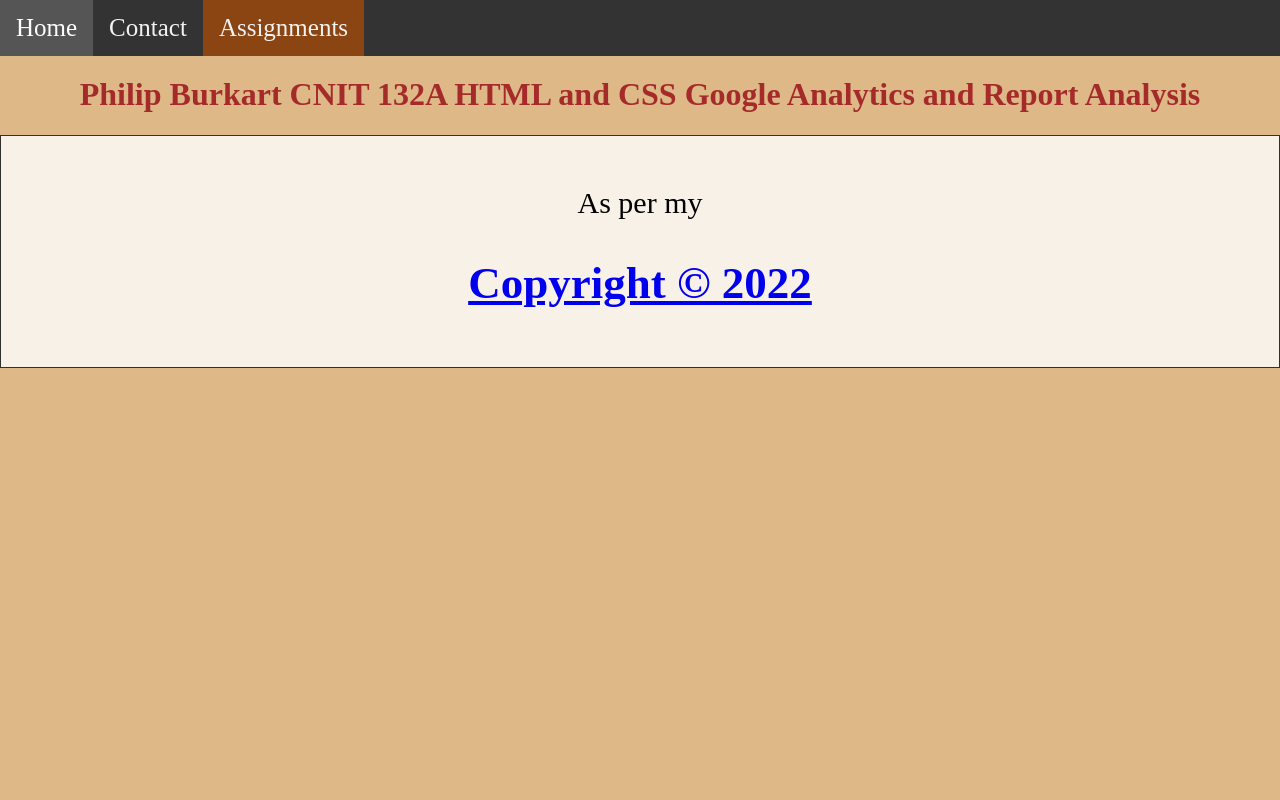
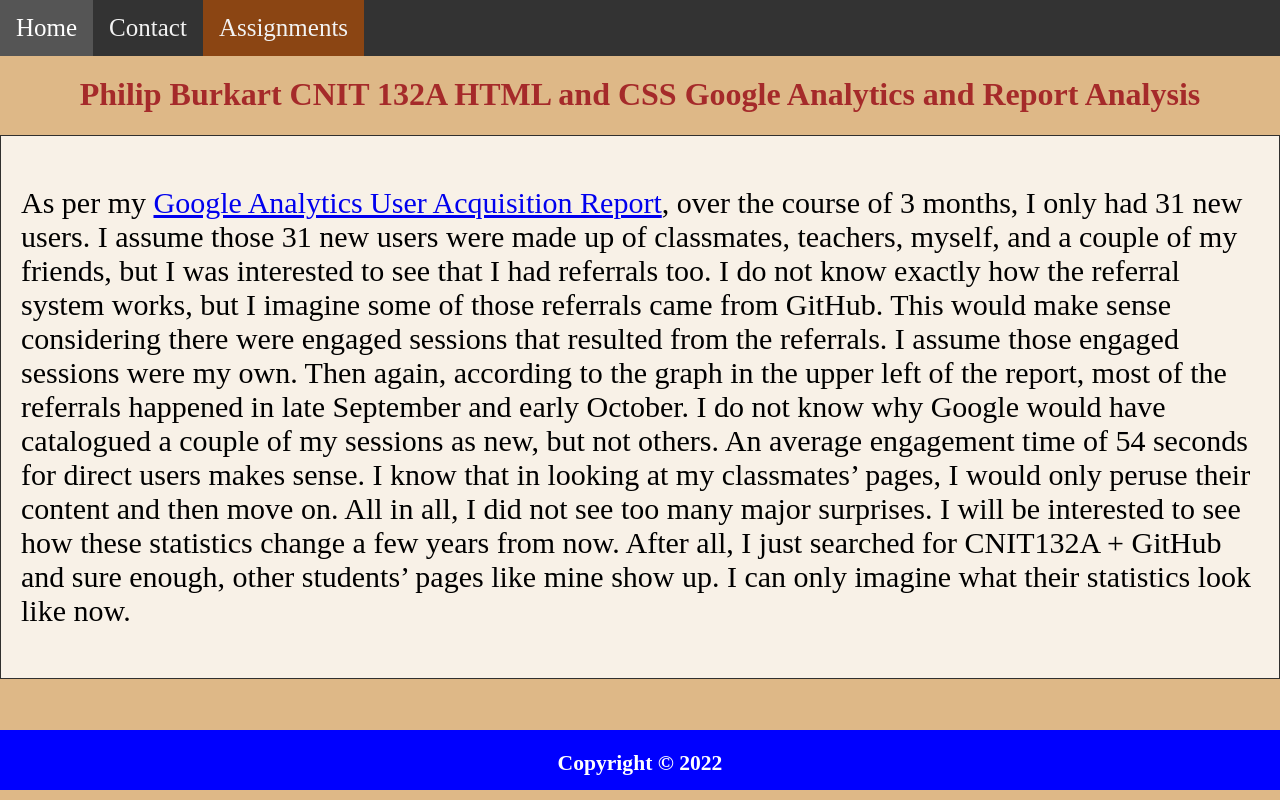
Before and after one commit to ionagael/CNIT132A, a plain HTML site: page Assignments/hw8part2.html in a window 1280 px wide. Drawn offline with Linux system fonts and the light colour scheme.

Commit message:
Update hw8part2.html

```diff
--- a/Assignments/hw8part2.html
+++ b/Assignments/hw8part2.html
@@ -194,7 +194,7 @@ footer.bottom {
   border: 1px solid rgba(0, 0, 0, 0.8);
   padding: 20px;
   font-size: 30px;
-  text-align: center;
+
 }
 
 
@@ -241,7 +241,7 @@ footer.bottom {
 
 	   <div class="grid-item">
 		   <p>
-			   As per my <a href="https://ionagael.github.io/CNIT132A/images/Google_Analytics_Report.pdf> Google Analytics User Acquisition Report</a>, over the course of 3 months, I only had 31 new users. I assume those 31 new users were made up of classmates, teachers, myself, and a couple of my friends, but I was interested to see that I had referrals too.
+			   As per my <a href="https://ionagael.github.io/CNIT132A/images/Google_Analytics_Report.pdf"> Google Analytics User Acquisition Report</a>, over the course of 3 months, I only had 31 new users. I assume those 31 new users were made up of classmates, teachers, myself, and a couple of my friends, but I was interested to see that I had referrals too.
 I do not know exactly how the referral system works, but I imagine some of those referrals came from GitHub. This would make sense considering there were engaged sessions that resulted from the referrals. I assume those engaged sessions were my own. Then again, according to the graph in the upper left of the report, most of the referrals happened in late September and early October. I do not know why Google would have catalogued a couple of my sessions as new, but not others.
 An average engagement time of 54 seconds for direct users makes sense. I know that in looking at my classmates’ pages, I would only peruse their content and then move on.
 All in all, I did not see too many major surprises. I will be interested to see how these statistics change a few years from now. After all, I just searched for CNIT132A + GitHub and sure enough, other students’ pages like mine show up. I can only imagine what their statistics look like now.
```
